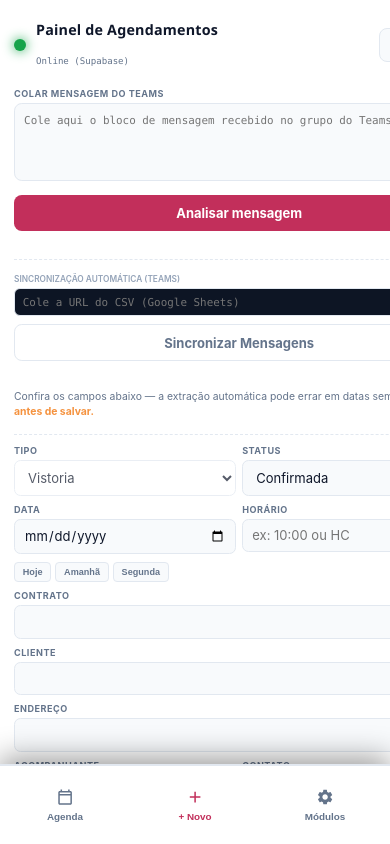
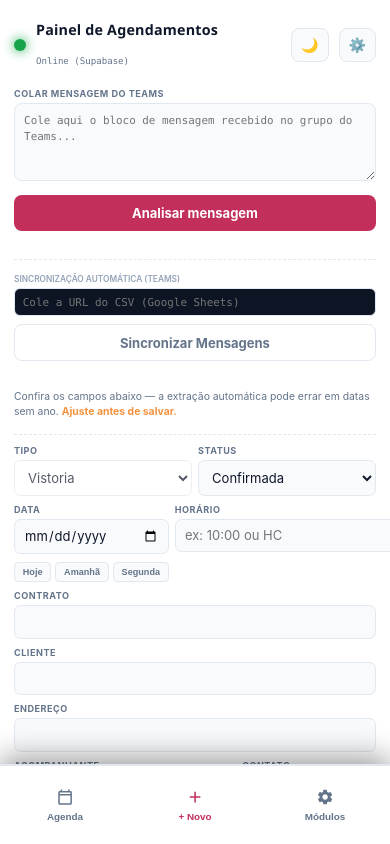
Before and after one commit to XandoSilva/Agendas-, a plain HTML site: page index.html in a window 390 px wide. Both pictures are taken after typing "Sample" into the empty fields and a click on the button "+ Novo". Drawn offline with nearby package versions, Linux system fonts and the light colour scheme; no server answers.

Commit message:
style: reduce intake panel width to give more space for cards

```diff
--- a/css/components.css
+++ b/css/components.css
@@ -82,6 +82,9 @@
   top: 0;
   height: 100vh;
   overflow-y: auto;
+  width: 300px;
+  min-width: 300px;
+  flex-shrink: 0;
 }
 
 .brand {
--- a/css/mobile.css
+++ b/css/mobile.css
@@ -72,6 +72,8 @@
     border-bottom: 2px solid var(--line);
     overflow-y: visible;
     padding: 20px 14px;
+    width: 100%;
+    min-width: 0;
   }
 
   #main, #main-man {
```
